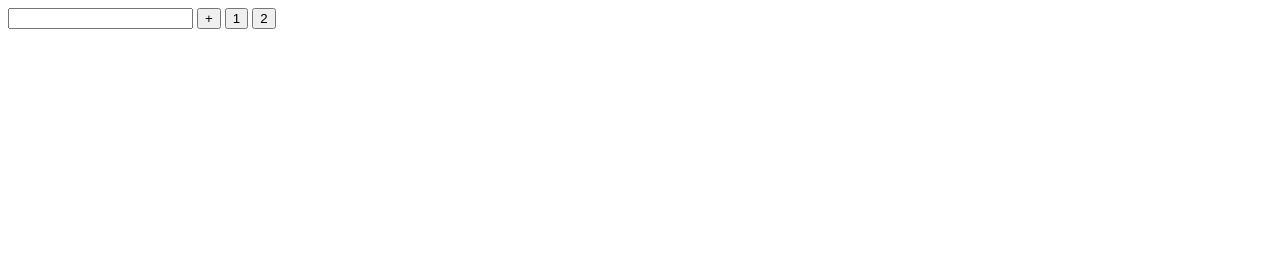
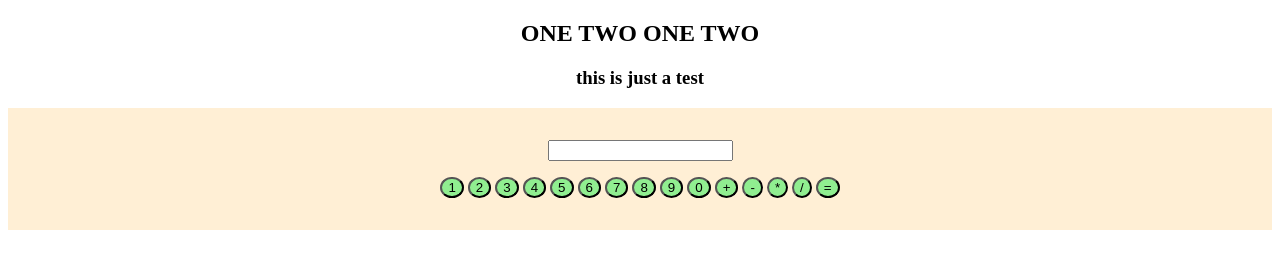
Before and after one commit to KarinBerglind/javascript-calculator, a plain HTML site: page index.html in a window 1280 px wide. Drawn offline with nearby package versions, Linux system fonts and the light colour scheme.

Commit message:
first step

```diff
--- /dev/null
+++ b/index.css
@@ -0,0 +1,18 @@
+
+
+header{
+    text-align: center;
+}
+
+.card {
+    text-align: center;
+    background-color:papayawhip;
+    padding: 2rem;
+}
+button {
+  background-color: lightgreen;
+  border-radius: 50%;
+
+
+
+}
--- a/index.html
+++ b/index.html
@@ -6,15 +6,34 @@
   <meta name="viewport" content="width=device-width, initial-scale=1.0">
   <meta http-equiv="X-UA-Compatible" content="ie=edge">
   <title>JavaScript Calculator</title>
+  <link rel= "stylesheet"type= "text/css" href="index.css">
 </head>
 
 <body>
-
-  <input type="text" id="textInput">
-
-  <button id="+" data-id="+" data-name="Jesper">+</button>
-  <button id="1">1</button>
-  <button id="2">2</button>
+  <Header>
+    <h2>ONE TWO ONE TWO</h2>
+    <h3>this is just a test</h3>
+  </Header>
+    <div class= "card">
+      <input type="text" id="textInput">
+      <p></p>
+      <button id="1">1</button>
+      <button id="2">2</button>
+      <button id="3">3</button>
+      <button id="4">4</button>
+      <button id="5">5</button>
+      <button id="6">6</button>
+      <button id="7">7</button>
+      <button id="8">8</button>
+      <button id="9">9</button>
+      <button id="0">0</button>
+      <button id="+" data-id="+" name="Jesper">+</button>
+      <button id="-">-</button>
+      <button id="*">*</button>
+      <button id="/">/</button>
+      <button id="=">=</button>
+    </div>
+  </div>
 
   <script src="https://code.jquery.com/jquery-3.3.1.min.js"></script>
   <script src="script.js"></script>
--- a/script.js
+++ b/script.js
@@ -1,4 +1,4 @@
-//const textInput = document.querySelector('#textInput');
+const textInput = document.querySelector('#textInput');
 const everyInput = [];
 
 textInput.addEventListener('change', function (event) {
@@ -10,11 +10,18 @@ const allButtons = document.querySelectorAll('button');
 
 for (let button of allButtons) {
   button.addEventListener('click', function (event) {
-    console.log(event.target.innerText);
-    console.log(event.target.id);
-    console.log(event.target.dataset.name);
+    everyInput.push(event.target.innerText);
+   // console.log(event.target.innerText);
+   if (event.target.innerText=="="){
+    let result =  add(everyInput[0], everyInput[2]);
+
+  console.log(result)
+  }
   })
+
 }
+
+
 
 /**
  * total is the current total
@@ -26,19 +33,20 @@ let total = 0;
 let memory = [];
 
 function add(firstNumber, secondNumber) {
-  return firstNumber + secondNumber;
+  return parseInt(firstNumber) + parseInt(secondNumber);
 }
 
-function subtract() {
-  // Implement me
+function subtract(firstNumber, secondNumber) {
+  return firstNumber - secondNumber;
+
 }
 
-function multiply() {
-  // Implement me
+function multiply(firstNumber, secondNumber) {
+  return firstNumber * secondNumber;
 }
 
-function divide() {
-  // Implement me
+function divide(firstNumber, secondNumber) {
+  firstNumber / secondNumber;
 }
 
 function getTotal() {
```
